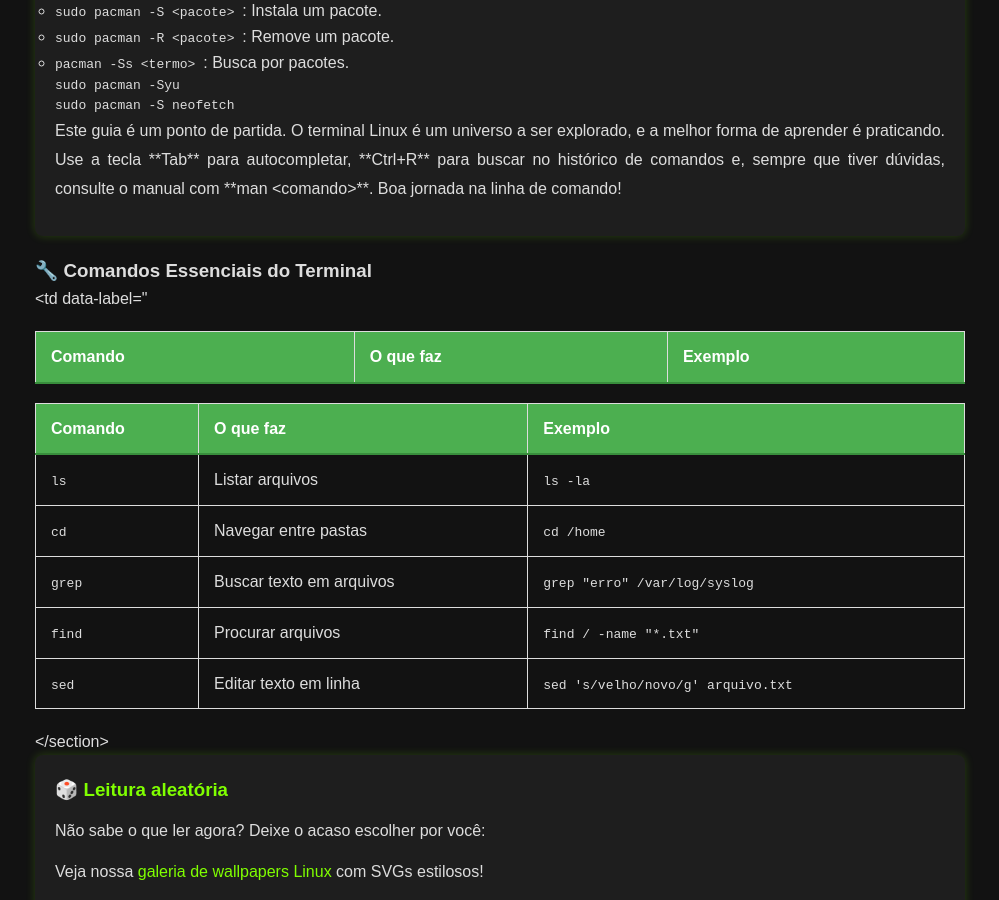
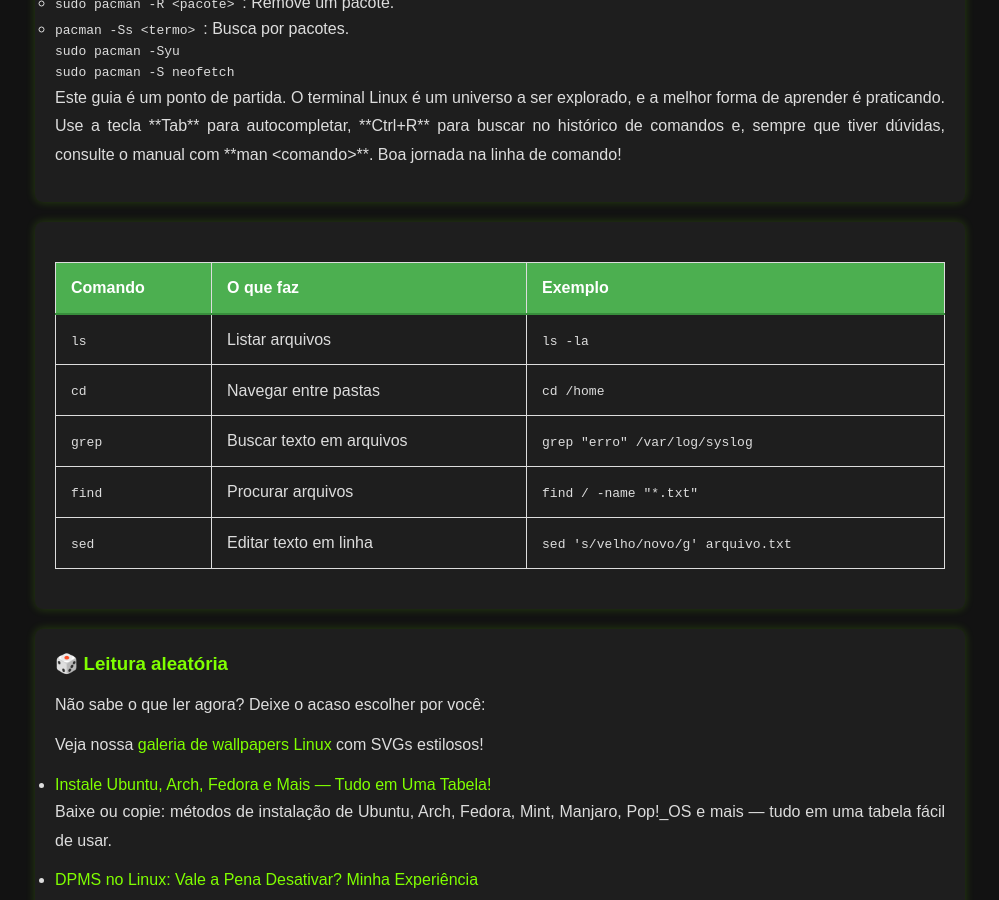
Before and after one commit to Piolinux/piolinux-site, a Jekyll site: the page built from _pages/comandos-essenciais-do-terminal-linux-guia-definitivo.md, in a window 1280 px wide and 900 px high, scrolled down 8132 px. Shown: the whole window, without its empty margins (140-1139 px from the left). Built offline with Jekyll 4.4.1, drawn with Linux system fonts in a browser that asks for light colours; some of the changed text lies outside the part shown.

Commit message:
Update comandos-essenciais-do-terminal-linux-guia-definitivo.md

```diff
--- a/_pages/comandos-essenciais-do-terminal-linux-guia-definitivo.md
+++ b/_pages/comandos-essenciais-do-terminal-linux-guia-definitivo.md
@@ -1149,22 +1149,8 @@ sudo pacman -S neofetch</code></pre>
 
 
 
-<h3>🔧 Comandos Essenciais do Terminal</h3>
+ <section>
 <table class="evergreen-table">
-  <thead>
-    <tr>
-      <th>
-
-      Comando</th>
-      <th>O que faz</th>
-      <th>Exemplo</th>
-    </tr>
-  </thead>
-  <tbody>
-    <tr>
-      <td data-label="
-
-     <table class="evergreen-table">
   <thead>
     <tr>
       <th>
```
